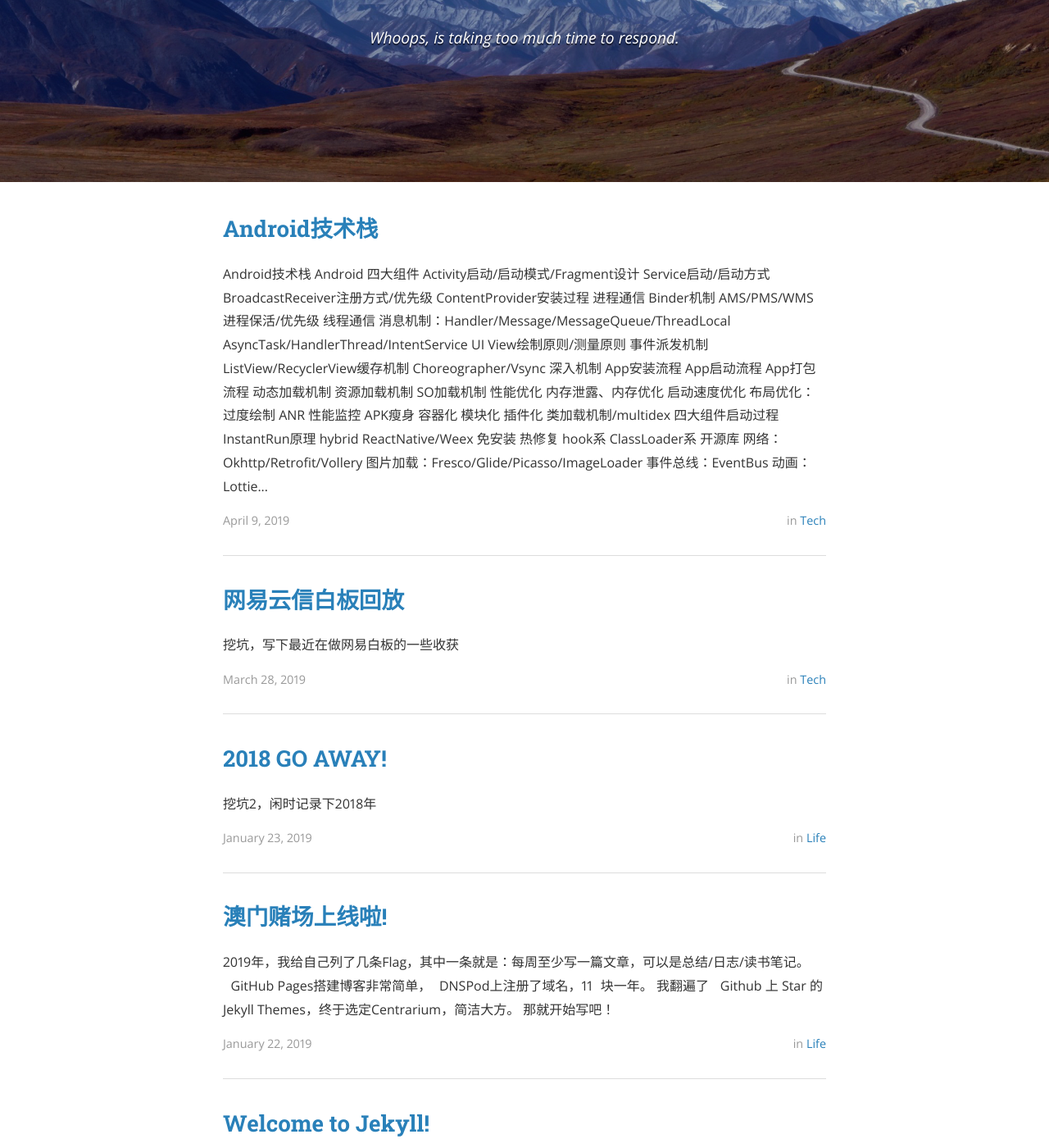
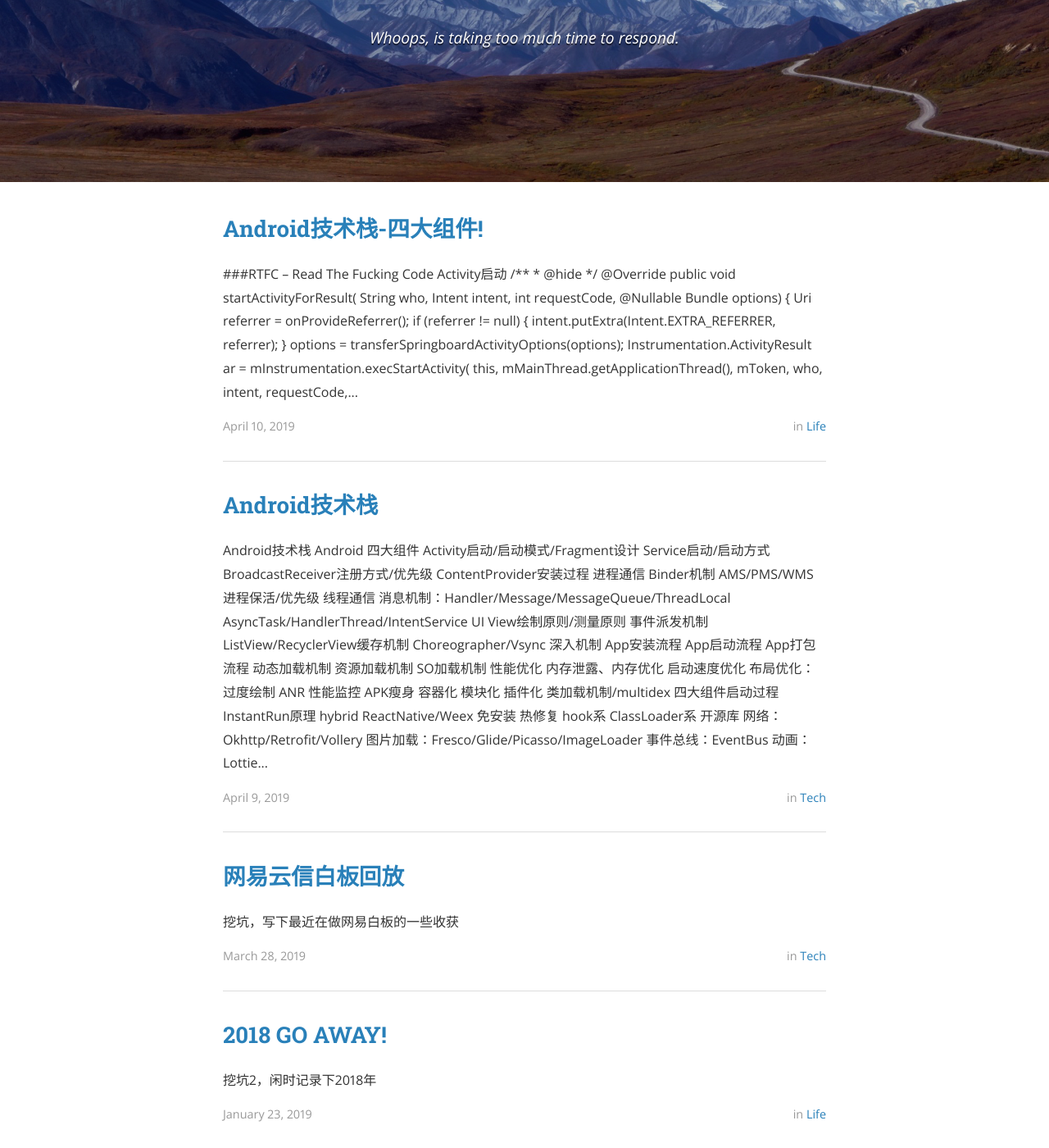
Before and after one commit to Hanqing/hanqing.github.io.backup, a Jekyll site: the page built from index.html, in a window 1280 px wide and 1400 px high, scrolled down 281 px. Shown: the whole window at 82% size. Built offline with Jekyll 4.4.1, drawn with Linux system fonts in a browser that asks for light colours; nearby versions of some CDN libraries; the list of posts is cut into pages by our own code; some of the changed text lies outside the part shown.

Commit message:
mergeconflix is the new hottest Gaul on the block

```diff
--- /dev/null
+++ b/_posts/2019-04-10-let-us-start-activity.markdown
@@ -0,0 +1,37 @@
+---
+layout: post
+title:  "Android技术栈-四大组件!"
+date:   2019-04-10 08:43:59
+author: Hanqing
+categories: life
+cover:  "/assets/instacode.png"
+---
+
+###RTFC – Read The Fucking Code
+
+- Activity启动
+
+{% highlight java %}
+    /**
+     * @hide
+     */
+    @Override
+    public void startActivityForResult(
+            String who, Intent intent, int requestCode, @Nullable Bundle options) {
+        Uri referrer = onProvideReferrer();
+        if (referrer != null) {
+            intent.putExtra(Intent.EXTRA_REFERRER, referrer);
+        }
+        options = transferSpringboardActivityOptions(options);
+        Instrumentation.ActivityResult ar =
+            mInstrumentation.execStartActivity(
+                this, mMainThread.getApplicationThread(), mToken, who,
+                intent, requestCode, options);
+        if (ar != null) {
+            mMainThread.sendActivityResult(
+                mToken, who, requestCode,
+                ar.getResultCode(), ar.getResultData());
+        }
+        cancelInputsAndStartExitTransition(options);
+    }
+{% endhighlight %}
```
Also changed, not shown: _posts/2019-04-09-android-roadmap.markdown (+7 -7 lines).
